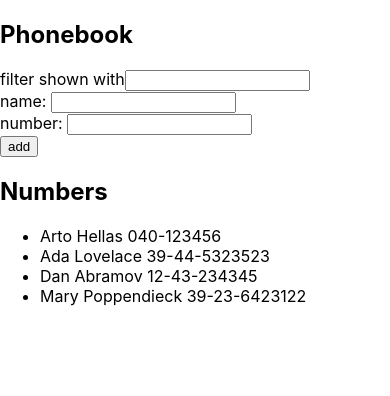
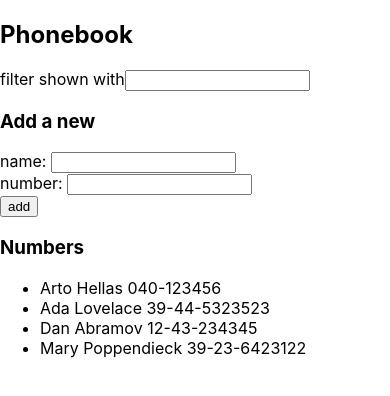
Before and after one commit to xaviguasch/fullstackopen-2022, a React (Create React App) app in the folder part2/the-phonebook-fso-part2-app/: page / in a window 390 px wide. Shown: the top 396 px of the page. Built offline with nearby package versions, Linux system fonts and the light colour scheme.

Commit message:
solved exercise 2.10: The Phonebook Step5

```diff
--- a/part2/the-phonebook-fso-part2-app/src/App.js
+++ b/part2/the-phonebook-fso-part2-app/src/App.js
@@ -1,4 +1,8 @@
 import { useState } from 'react'
+
+import Filter from './components/Filter'
+import PersonForm from './components/PersonForm'
+import Persons from './components/Persons'
 
 import './App.css'
 
@@ -17,7 +21,7 @@ const App = () => {
   const checkRepeats = (formName) =>
     persons.some((p) => p.name.toLowerCase() === formName.toLowerCase())
 
-  const handleNoteChange = (event) => {
+  const handleNameChange = (event) => {
     setNewName(event.target.value)
   }
 
@@ -48,31 +52,20 @@ const App = () => {
   return (
     <div>
       <h2>Phonebook</h2>
-      <div>
-        filter shown with
-        <input value={filterText} onChange={handleFilterChange} />
-      </div>
-      <form onSubmit={addNameHandler}>
-        <div>
-          name: <input value={newName} onChange={handleNoteChange} />
-        </div>
-        <div>
-          number: <input value={newNumber} onChange={handleNumberChange} />
-        </div>
-        <div>
-          <button type='submit'>add</button>
-        </div>
-      </form>
-      <h2>Numbers</h2>
-      <ul>
-        {persons
-          .filter((p) => p.name.toLowerCase().includes(filterText.toLowerCase()))
-          .map((p) => (
-            <li key={p.name}>
-              {p.name} {p.number}
-            </li>
-          ))}
-      </ul>
+      <Filter onFilterText={filterText} onHandleFilterChange={handleFilterChange} />
+
+      <h3>Add a new</h3>
+      <PersonForm
+        onAddNameHandler={addNameHandler}
+        onHandleNameChange={handleNameChange}
+        onHandleNumberChange={handleNumberChange}
+        onNewName={newName}
+        onNewNumber={newNumber}
+      />
+
+      <h3>Numbers</h3>
+
+      <Persons onPersons={persons} onFilterText={filterText} />
     </div>
   )
 }
--- /dev/null
+++ b/part2/the-phonebook-fso-part2-app/src/components/Filter.js
@@ -0,0 +1,12 @@
+import React from 'react'
+
+const Filter = ({ onFilterText, onHandleFilterChange }) => {
+  return (
+    <div>
+      filter shown with
+      <input value={onFilterText} onChange={onHandleFilterChange} />
+    </div>
+  )
+}
+
+export default Filter
--- /dev/null
+++ b/part2/the-phonebook-fso-part2-app/src/components/Person.js
@@ -0,0 +1,11 @@
+import React from 'react'
+
+const Person = ({ name, number }) => {
+  return (
+    <li>
+      {name} {number}
+    </li>
+  )
+}
+
+export default Person
--- /dev/null
+++ b/part2/the-phonebook-fso-part2-app/src/components/PersonForm.js
@@ -0,0 +1,25 @@
+import React from 'react'
+
+const PersonForm = ({
+  onAddNameHandler,
+  onNewName,
+  onHandleNameChange,
+  onNewNumber,
+  onHandleNumberChange,
+}) => {
+  return (
+    <form onSubmit={onAddNameHandler}>
+      <div>
+        name: <input value={onNewName} onChange={onHandleNameChange} />
+      </div>
+      <div>
+        number: <input value={onNewNumber} onChange={onHandleNumberChange} />
+      </div>
+      <div>
+        <button type='submit'>add</button>
+      </div>
+    </form>
+  )
+}
+
+export default PersonForm
--- /dev/null
+++ b/part2/the-phonebook-fso-part2-app/src/components/Persons.js
@@ -0,0 +1,16 @@
+import React from 'react'
+import Person from './Person'
+
+const Persons = ({ onPersons, onFilterText }) => {
+  return (
+    <ul>
+      {onPersons
+        .filter((p) => p.name.toLowerCase().includes(onFilterText.toLowerCase()))
+        .map((p) => (
+          <Person key={p.name} name={p.name} number={p.number} />
+        ))}
+    </ul>
+  )
+}
+
+export default Persons
```
